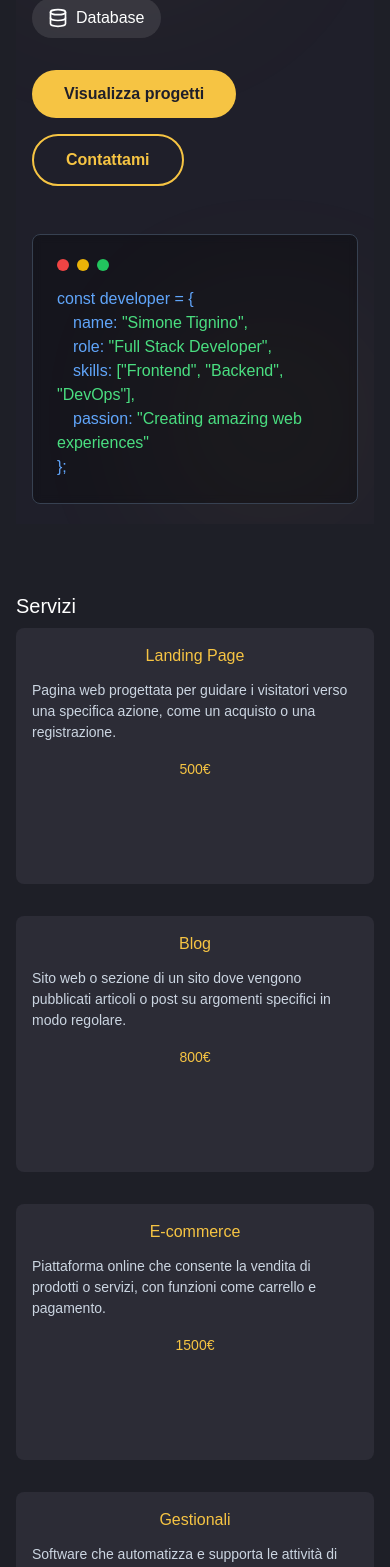
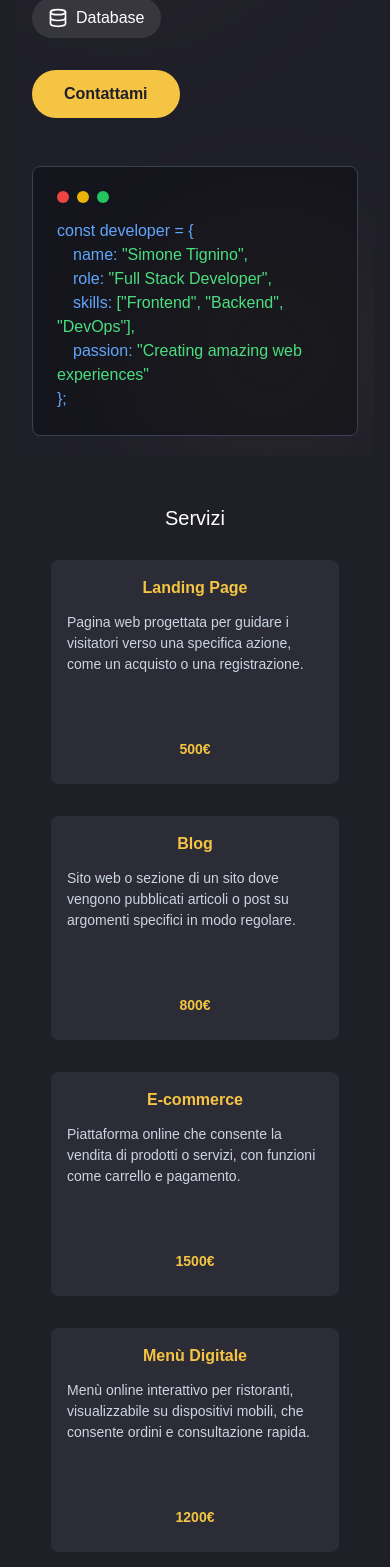
Before and after one commit to simonetignino/Portfolio, a React (Vite) app in the folder frontend/: page / in a window 390 px wide. Shown: the part 254-1821 px from the top of the page. Built offline with nearby package versions, Linux system fonts and the light colour scheme; a web font is replaced by a local one.

Commit message:
sistemato lato responsive

```diff
--- a/frontend/src/components/Cards/SimpleCard.jsx
+++ b/frontend/src/components/Cards/SimpleCard.jsx
@@ -1,6 +1,6 @@
 import { motion } from "framer-motion";
 
-export default function SimpleCard({ title, desc, price }) {
+const SimpleCard = ({ title, desc, price }) => {
   // Definiamo le varianti di animazione simili a quelle usate in HeroSection
   const container = {
     hidden: { opacity: 0 },
@@ -9,8 +9,8 @@ export default function SimpleCard({ title, desc, price }) {
       transition: {
         staggerChildren: 0.2,
         delayChildren: 1.5, // Ritardo iniziale di 1.5s come richiesto
-      }
-    }
+      },
+    },
   };
 
   const item = {
@@ -20,9 +20,9 @@ export default function SimpleCard({ title, desc, price }) {
       y: 0,
       transition: {
         duration: 0.8,
-        ease: [0.04, 0.62, 0.23, 0.98]
-      }
-    }
+        ease: [0.04, 0.62, 0.23, 0.98],
+      },
+    },
   };
 
   return (
@@ -30,28 +30,29 @@ export default function SimpleCard({ title, desc, price }) {
       variants={container}
       initial="hidden"
       animate="show"
-      className="card h-64 sm:max-h-48 max-w-96 my-2 sm:my-4 bg-[#2C2C36] relative rounded-lg"
+      className="flex justify-center"
     >
+      <div className="card w-72 sm:w-80 h-56 sm:max-h-48 my-2 sm:my-4 bg-[#2C2C36] relative rounded-lg">
         <div className="container-card p-4 flex flex-col items-center justify-center">
-        <motion.div
-          className="title text-[#f6c443] mb-3"
-          variants={item}
-        >
+          <motion.div className="title text-[#f6c443] mb-3 font-bold sm:font-normal" variants={item}>
             <span>{title}</span>
           </motion.div>
           <motion.div
-          className="description text-slate-300 text-[14px]"
+            className="description text-slate-300 text-[14px] sm:text-[14px] md:text-[14px] lg:text-[14px] "
             variants={item}
           >
             <span>{desc}</span>
           </motion.div>
           <motion.div
-          className="description text-[#f6c443] text-[14px] mt-4"
+            className="description text-[#f6c443] text-[14px] sm:mt-10 mt-16 md:mt-5 font-bold sm:font-normal"
             variants={item}
           >
             <span>{price}</span>
           </motion.div>
         </div>
+      </div>
     </motion.div>
   );
-}
+};
+
+export default SimpleCard;
--- a/frontend/src/components/HeroSection.jsx
+++ b/frontend/src/components/HeroSection.jsx
@@ -132,7 +132,7 @@ export default function DeveloperHero() {
             className="flex flex-wrap gap-4"
             variants={item}
           >
-            <motion.button
+            {/* <motion.button
               onClick={() => setProject(true)}
               className="px-8 py-3 bg-[#f6c443] text-[#1F1F2A] rounded-full font-semibold"
               whileHover={{ scale: 1.05 }}
@@ -140,10 +140,10 @@ export default function DeveloperHero() {
             >
               Visualizza progetti
               {project && <Projects project={project} setProject={setProject}/>}
-            </motion.button>
+            </motion.button> */}
             <motion.button
               onClick={() => setOpen(true)}
-              className="px-8 py-3 border-2 border-[#f6c443] text-[#f6c443] rounded-full font-semibold"
+              className="px-8 py-3 bg-[#f6c443] text-[#1F1F2A] rounded-full font-semibold"
               whileHover={{ backgroundColor: '#f6c443', color: '#1F1F2A' }}
               whileTap={{ scale: 0.95 }}
             >
--- a/frontend/src/components/MainSection.jsx
+++ b/frontend/src/components/MainSection.jsx
@@ -26,9 +26,9 @@ export default function MainSection() {
             <span></span>
           </div>
         </div>
-        <div className="my-section w-full mt-5">
+        <div className="my-section w-full">
         <motion.h2
-          className="text-xl sm:text-2xl md:text-[24px] text-white"
+          className="text-xl sm:text-2xl md:text-[24px] text-white text-center mb-5"
           initial="hidden"
           animate="visible"
         >
@@ -38,7 +38,6 @@ export default function MainSection() {
               <SimpleCard title={"Landing Page"} desc={"Pagina web progettata per guidare i visitatori verso una specifica azione, come un acquisto o una registrazione."} price={"500€"} />
               <SimpleCard title={"Blog"} desc={"Sito web o sezione di un sito dove vengono pubblicati articoli o post su argomenti specifici in modo regolare."} price={"800€"} />
               <SimpleCard title={"E-commerce"} desc={"Piattaforma online che consente la vendita di prodotti o servizi, con funzioni come carrello e pagamento." } price={"1500€"} />
-              <SimpleCard title={"Gestionali"} desc={"Software che automatizza e supporta le attività di gestione aziendale, come contabilità, inventario o risorse umane."} price={"1500€"} />
               <SimpleCard title={"Menù Digitale"} desc={"Menù online interattivo per ristoranti, visualizzabile su dispositivi mobili, che consente ordini e consultazione rapida."} price={"1200€"}/>
               <SimpleCard title={"Web App"} desc={"Applicazione accessibile tramite browser che funziona su più dispositivi senza necessità di installazione."} price={""}/>
           </div>
```
Lines whose indentation alone changed are shown as unchanged.
